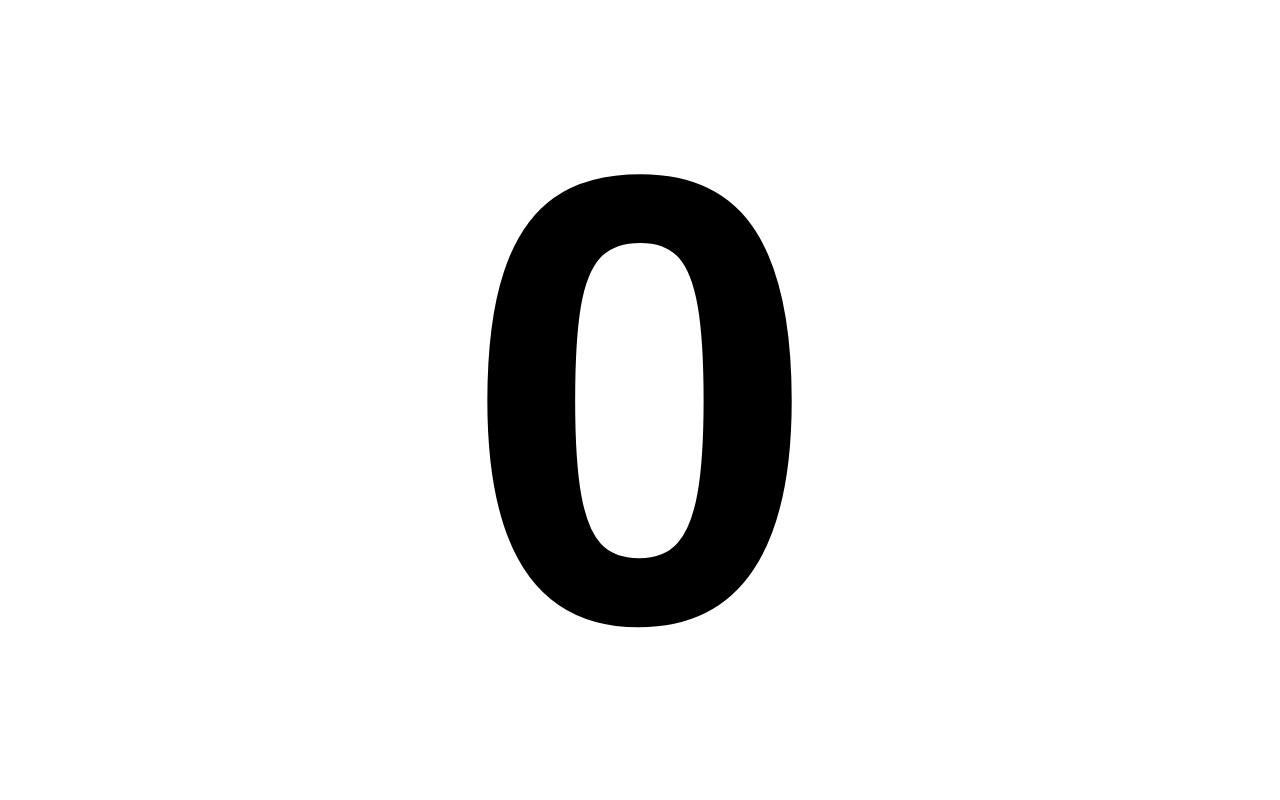
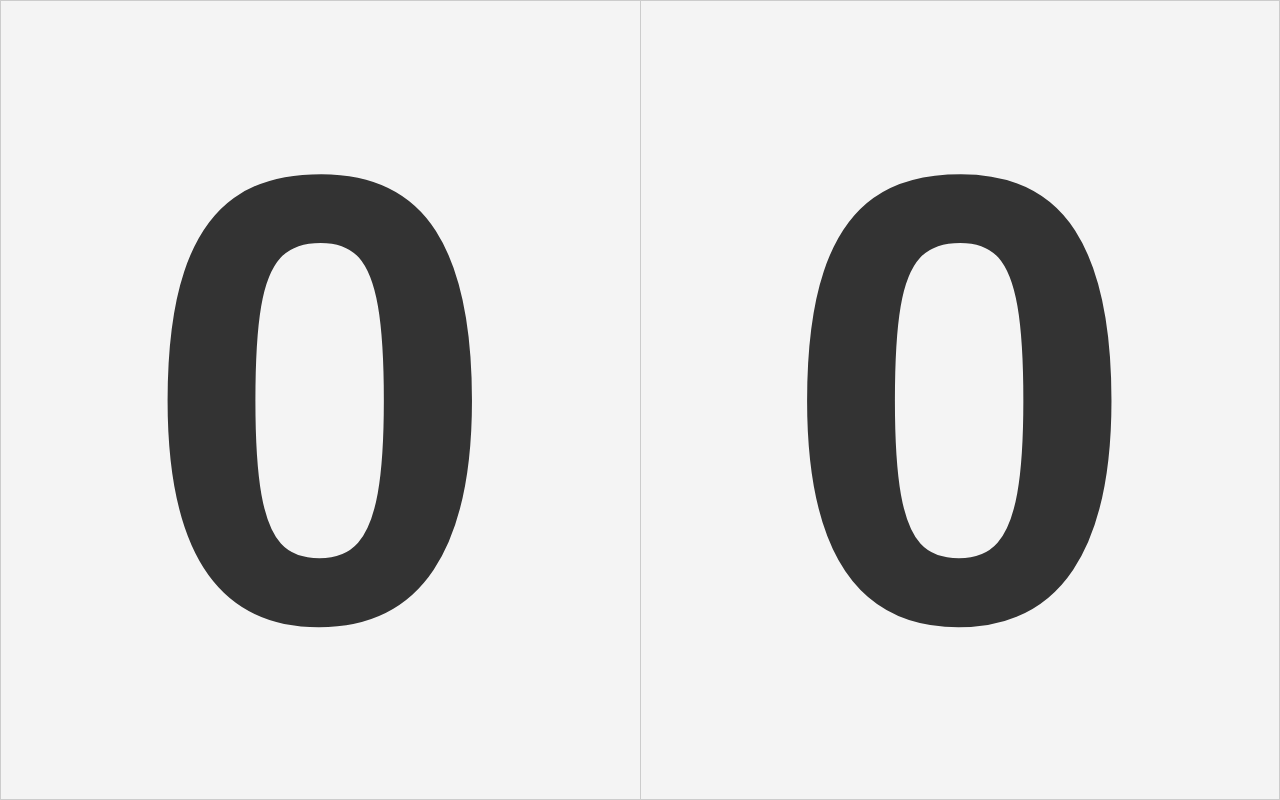
Before and after one commit to matteriv/score, a plain HTML site: page Frontend.html in a window 1280 px wide. Drawn offline with Linux system fonts and the light colour scheme.

Commit message:
Aggiornato CSS Frontend

```diff
--- a/Frontend.html
+++ b/Frontend.html
@@ -1,13 +1,21 @@
 <!DOCTYPE html>
-
 <html lang="en" xmlns="http://www.w3.org/1999/xhtml">
 <head>
     <meta charset="utf-8" />
-    <title></title>
+    <title>Tabella Punteggi</title>
     <link rel="stylesheet" href="stile_frontend.css" />
 </head>
 <body>
-<label class="punteggio" id="PunteggioFront"></label>
-<script src="script.js"></script>
+    <table class="punteggio-tabella">
+        <tr>
+            <td>
+                <label class="punteggio" id="PunteggioFrontHome">0</label>
+            </td>
+            <td>
+                <label class="punteggio" id="PunteggioFrontGuest">0</label>
+            </td>
+        </tr>
+    </table>
+    <script src="script.js"></script>
 </body>
 </html>
--- a/script.js
+++ b/script.js
@@ -73,9 +73,9 @@ window.onload = function () {
 
     // Funzione per aggiornare la label con il punteggio frontend
     function aggiornaLabelFront() {
-        const label = document.getElementById("PunteggioFront");
+        const label = document.getElementById("PunteggioFrontHome");
         if (label) {
-            console.log("Aggiornando PunteggioFront (frontend)"); // Debugging
+            console.log("Aggiornando PunteggioFrontHome (frontend)"); // Debugging
             label.textContent = punteggioHome;
         }
     }
--- a/stile_frontend.css
+++ b/stile_frontend.css
@@ -1,16 +1,48 @@
-/* Adatta la larghezza del font alla dimensione del monitor */
+/* Stile del corpo */
+body {
+    font-family: Arial, sans-serif;
+    margin: 0;
+    padding: 0;
+    display: flex;
+    justify-content: center;
+    align-items: center;
+    height: 100vh;
+    background-color: #f4f4f4;
+}
+
+/* Contenitore principale per sfruttare l'80% dell'altezza */
+.punteggio-container {
+    width: 50%;
+    max-width: 600px;
+    height: 80vh; /* Utilizza l'80% dell'altezza del monitor */
+    max-height: 600px; /* Limite opzionale per altezza massima */
+    display: flex;
+    justify-content: center;
+    align-items: center;
+    background-color: #fff;
+    border-radius: 8px;
+    box-shadow: 0 4px 8px rgba(0, 0, 0, 0.1);
+    overflow: hidden;
+}
+
+.punteggio-tabella {
+    width: 100%;
+    height: 100%;
+    border-collapse: collapse;
+    table-layout: fixed; /* Celle di dimensioni uguali */
+    text-align: center;
+}
+
+    /* Celle della tabella */
+    .punteggio-tabella td {
+        padding: 20px;
+        border: 1px solid #ccc;
+    }
+
+/* Stile delle label */
 .punteggio {
-    font-family: Arial, sans-serif;
+    font-size: 80vh;
     font-weight: bold;
-    color: #000;
-    font-size: 80vh;
-    text-align: center;
-    position: absolute;
-    top: 50%;
-    left: 50%;
-    transform: translate(-50%, -50%);
-    z-index: 100;
-    background-color: rgba(255, 255, 255, 0.5);
-    padding: 10px;
-    border-radius: 5px;
+    color: #333;
+    display: block;
 }
```
